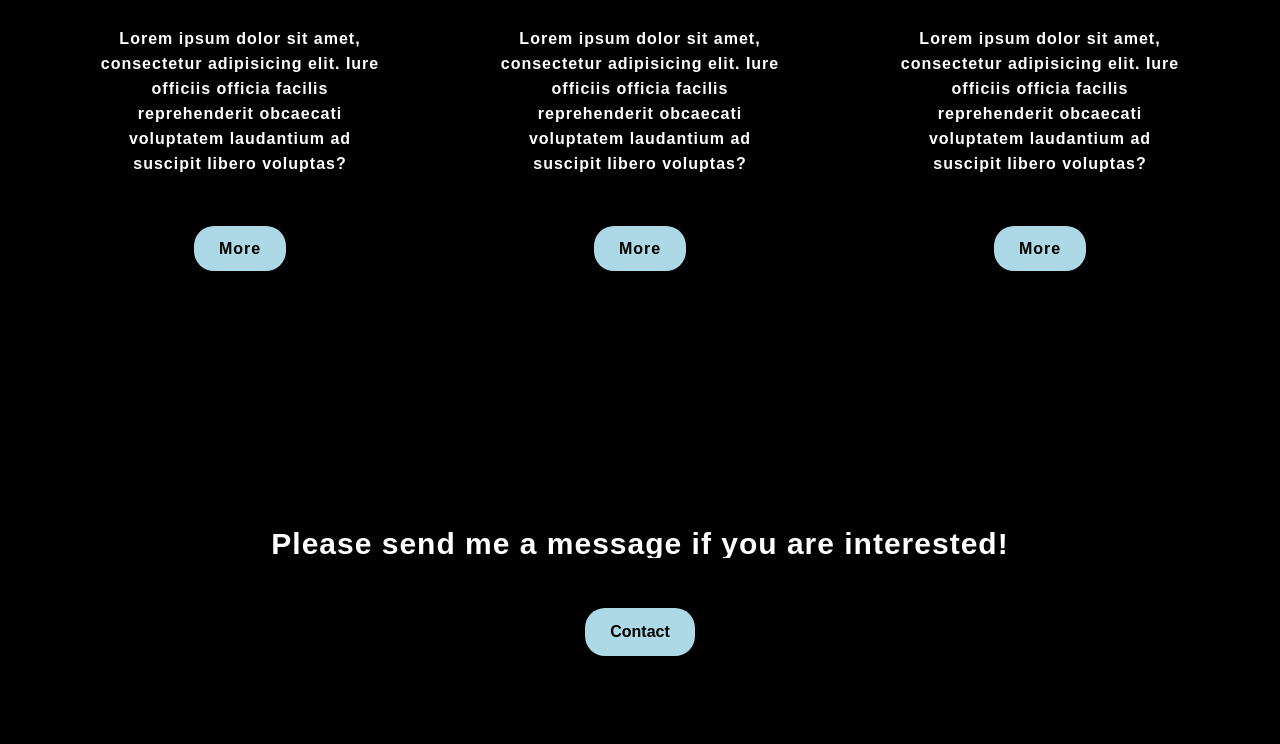
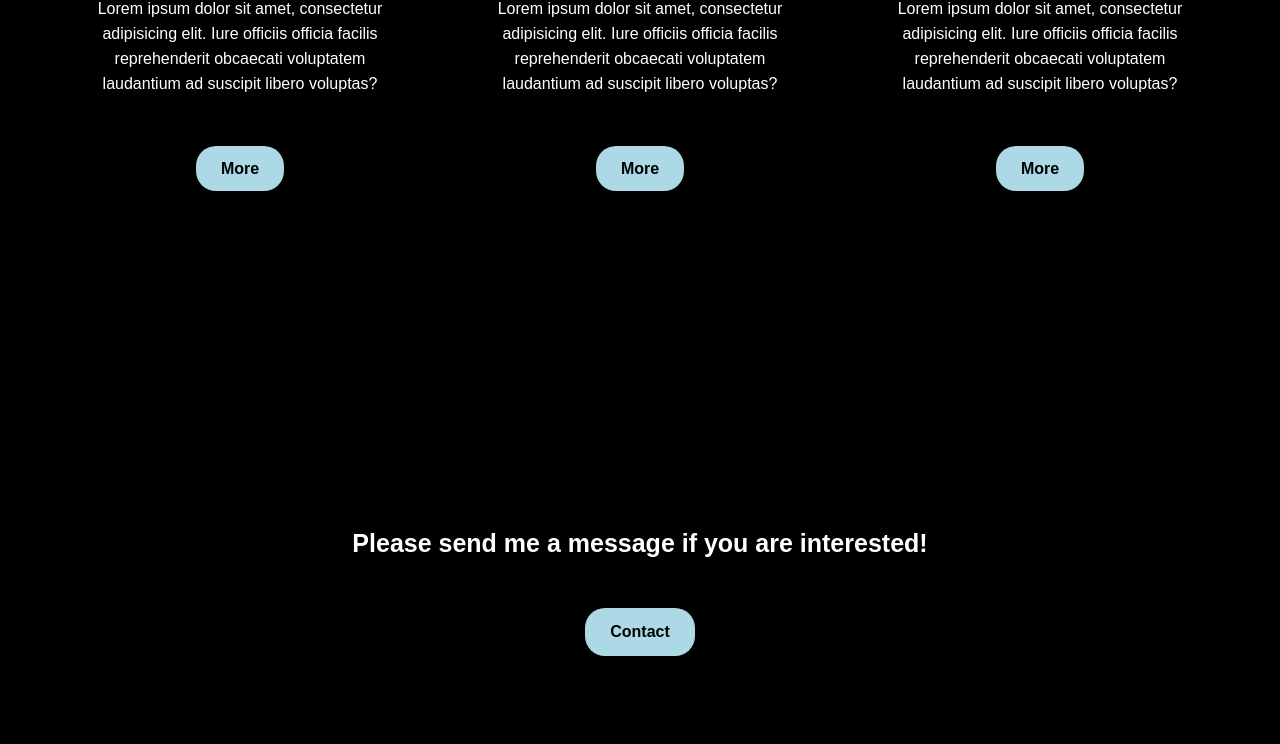
Before and after one commit to ryotaest/ryota.o, a plain HTML site: page Profile/index.html in a window 1280 px wide. Shown: the part 2308-3052 px from the top of the page. Drawn offline with nearby package versions, Linux system fonts and the light colour scheme.

```diff
--- a/Profile/style.css
+++ b/Profile/style.css
@@ -101,7 +101,7 @@ h4 {
   font-size: 20px;
 }
 
-p {
+.info p {
   color: white;
   letter-spacing: 1px;
   font-weight: bold;
@@ -304,7 +304,7 @@ button:hover {
 
 .message {
   width: 100%;
-  height: 290px;
+  height: 320px;
   display: flex;
   flex-direction: column;
   justify-content: center;
@@ -314,7 +314,7 @@ button:hover {
 
 .message p {
   color: white;
-  font-size: 30px;
+  font-size: 25px;
   font-weight: bold;
   margin-bottom: 50px;
   text-align: center;
```
